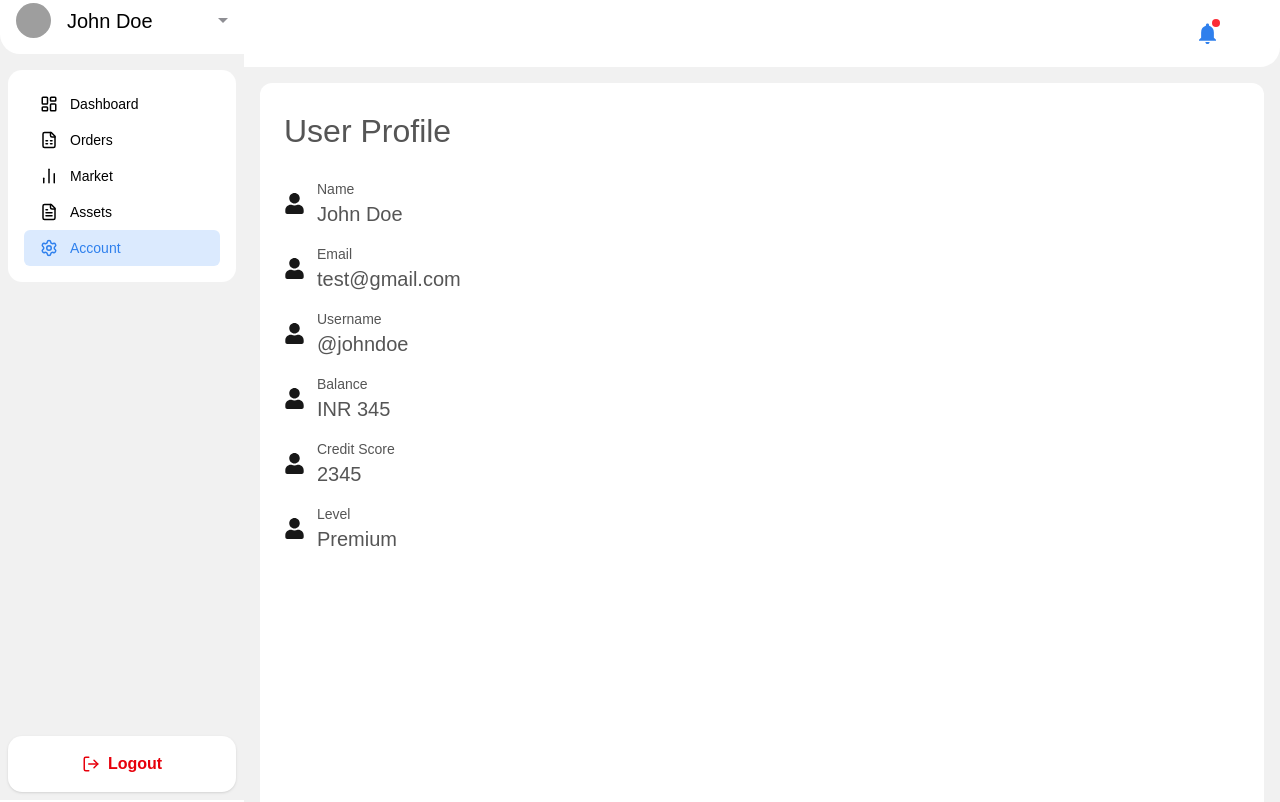
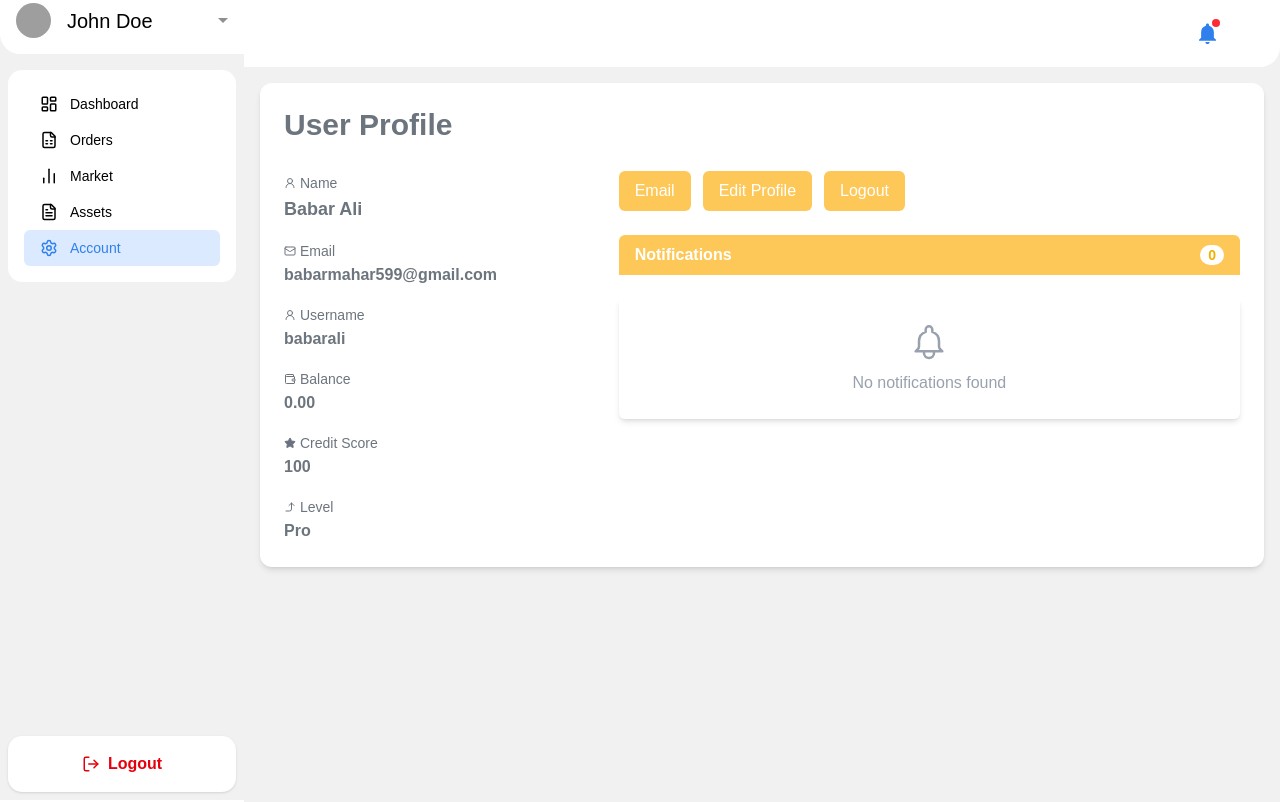
Before and after one commit to fahadsaeed8/cryptu, a Next.js app: page /account in a window 1280 px wide. Built offline with nearby package versions, Linux system fonts and the light colour scheme; grey boxes are pictures that could not be loaded.

Commit message:
make account page

```diff
--- a/app/account/page.tsx
+++ b/app/account/page.tsx
@@ -1,48 +1,289 @@
+// import DashboardLayout from "@/components/dashboardLayout";
+// import React from "react";
+// import { FaUser } from "react-icons/fa";
+
+// const Account = () => {
+//   interface ProfileField {
+//     label: string;
+//     value: string;
+//   }
+
+//   const profileData: ProfileField[] = [
+//     { label: "Name", value: "John Doe" },
+//     { label: "Email", value: "test@gmail.com" },
+//     { label: "Username", value: "@johndoe" },
+//     { label: "Balance", value: "INR 345" },
+//     { label: "Credit Score", value: "2345" },
+//     { label: "Level", value: "Premium" },
+//   ];
+//   return (
+//     <DashboardLayout>
+//       <div className=" bg-white h-screen rounded-xl">
+//         <div className=" p-6">
+//           <h2 className="mb-6 text-[32px] font-medium text-[#555555]">
+//             User Profile
+//           </h2>
+
+//           <div className="space-y-4">
+//             {profileData.map((item, idx) => (
+//               <div key={idx} className="flex items-center space-x-3">
+//                 <FaUser className="w-[21px] h-[21px]" />
+//                 <div>
+//                   <p className=" text-[14px] font-medium text-[#555555]">
+//                     {item.label}
+//                   </p>
+//                   <p className=" text-xl font-medium text-[#555555]">
+//                     {item.value}
+//                   </p>
+//                 </div>
+//               </div>
+//             ))}
+//           </div>
+//         </div>
+//       </div>
+//     </DashboardLayout>
+//   );
+// };
+
+// export default Account;
+"use client";
+
+import { useState } from "react";
+import Link from "next/link";
+import { useRouter } from "next/navigation";
 import DashboardLayout from "@/components/dashboardLayout";
-import React from "react";
-import { FaUser } from "react-icons/fa";
+import {
+  CornerRightUp,
+  Mail,
+  Star,
+  User2,
+  Wallet,
+} from "lucide-react";
 
-const Account = () => {
-  interface ProfileField {
-    label: string;
-    value: string;
-  }
+export default function ProfilePage() {
+  const [activeSection, setActiveSection] = useState<"email" | "edit" | "none">(
+    "none"
+  );
+  const [email, setEmail] = useState("");
+  const [firstName, setFirstName] = useState("");
+  const [lastName, setLastName] = useState("");
+  const router = useRouter();
 
-  const profileData: ProfileField[] = [
-    { label: "Name", value: "John Doe" },
-    { label: "Email", value: "test@gmail.com" },
-    { label: "Username", value: "@johndoe" },
-    { label: "Balance", value: "INR 345" },
-    { label: "Credit Score", value: "2345" },
-    { label: "Level", value: "Premium" },
-  ];
+  // ✅ Email Form Submit
+  const handleEmailSubmit = (e: React.FormEvent) => {
+    e.preventDefault();
+    console.log("Email updated:", email);
+    alert(`Email updated successfully to: ${email}`);
+    setEmail("");
+    setActiveSection("none");
+  };
+
+  // ✅ Edit Profile Form Submit
+  const handleEditSubmit = (e: React.FormEvent) => {
+    e.preventDefault();
+    console.log("Profile updated:", { firstName, lastName });
+    alert(`Profile updated: ${firstName} ${lastName}`);
+    setFirstName("");
+    setLastName("");
+    setActiveSection("none");
+  };
+
+  // ✅ Logout Function
+  const handleLogout = () => {
+    console.log("Logging out...");
+    router.push("/login");
+  };
+
   return (
     <DashboardLayout>
-      <div className=" bg-white h-screen rounded-xl">
-        <div className=" p-6">
-          <h2 className="mb-6 text-[32px] font-medium text-[#555555]">
-            User Profile
-          </h2>
+      <div className="min-h-screenflex items-center justify-center">
+        <div className="bg-white w-full max-w-5xl rounded-xl shadow-md p-6">
+          <div className=" mb-7">
+            <h1 className="text-[#6c757d] font-semibold text-3xl">User Profile</h1>
+          </div>
+          <div className="flex flex-col md:flex-row gap-6">
+            {/* Left Info Section */}
+            <div className="w-full md:w-1/3 space-y-4 ">
+              <div>
+                <p className="text-sm text-[#6c757d] flex items-center gap-x-1">
+                  <User2 className=" w-3" /> Name
+                </p>
+                <h2 className="text-[#6c757d] font-bold text-lg">Babar Ali</h2>
+              </div>
 
-          <div className="space-y-4">
-            {profileData.map((item, idx) => (
-              <div key={idx} className="flex items-center space-x-3">
-                <FaUser className="w-[21px] h-[21px]" />
+              <div>
+                <p className="text-sm text-[#6c757d] flex items-center gap-x-1">
+                  <Mail className=" w-3" /> Email
+                </p>
+                <p className="text-[#6c757d] font-semibold">
+                  babarmahar599@gmail.com
+                </p>
+              </div>
+
+              <div>
+                <p className="text-sm text-[#6c757d] flex items-center gap-x-1">
+                  <User2 className=" w-3" /> Username
+                </p>
+                <p className="text-[#6c757d] font-semibold">babarali</p>
+              </div>
+
+              <div>
+                <p className="text-sm text-[#6c757d] flex items-center gap-x-1">
+                  <Wallet className=" w-3" /> Balance
+                </p>
+                <p className="text-[#6c757d] font-semibold">0.00</p>
+              </div>
+
+              <div>
+                <p className="text-sm text-[#6c757d] flex items-center gap-x-1">
+                  <Star className=" fill-gray-500 w-3" /> Credit Score
+                </p>
+                <p className="text-[#6c757d] font-semibold">100</p>
+              </div>
+
+              <div>
+                <p className="text-sm text-[#6c757d] flex items-center gap-x-1">
+                  <CornerRightUp className=" w-3" /> Level
+                </p>
+                <p className="text-[#6c757d] font-semibold">Pro</p>
+              </div>
+            </div>
+
+            {/* Right Side Section */}
+            <div className="w-full md:w-2/3 space-y-6">
+              {/* Buttons */}
+              <div className="flex flex-wrap gap-3">
+                <button
+                  onClick={() =>
+                    setActiveSection(activeSection === "email" ? "none" : "email")
+                  }
+                  className="bg-[#fdc857] cursor-pointer text-white px-4 py-2 rounded-md hover:bg-yellow-500 transition"
+                >
+                  Email
+                </button>
+
+                <button
+                  onClick={() =>
+                    setActiveSection(activeSection === "edit" ? "none" : "edit")
+                  }
+                  className="bg-[#fdc857] cursor-pointer text-white px-4 py-2 rounded-md hover:bg-yellow-500 transition"
+                >
+                  Edit Profile
+                </button>
+
+                <button
+                  onClick={handleLogout}
+                  className="bg-[#fdc857] cursor-pointer text-white px-4 py-2 rounded-md hover:bg-yellow-500 transition"
+                >
+                  Logout
+                </button>
+              </div>
+
+              {/* Dynamic Form Section */}
+              {activeSection === "email" && (
                 <div>
-                  <p className=" text-[14px] font-medium text-[#555555]">
-                    {item.label}
-                  </p>
-                  <p className=" text-xl font-medium text-[#555555]">
-                    {item.value}
-                  </p>
+                  <form onSubmit={handleEmailSubmit} className="space-y-3">
+                    <label className="font-semibold mb-3 text-[#6c757d]">
+                      Email
+                    </label>
+                    <input
+                      type="email"
+                      placeholder="Enter new email"
+                      value={email}
+                      onChange={(e) => setEmail(e.target.value)}
+                      className="w-full border border-gray-300 rounded-md px-2 py-3 bg-gray-100 focus:outline-none focus:ring-2 focus:ring-yellow-400"
+                      required
+                    />
+                    <div>
+                      <button
+                        type="submit"
+                        className="bg-[#ffd67e] w-full text-gray-700 cursor-pointer font-semibold px-4 py-2 rounded-md hover:bg-yellow-500 transition"
+                      >
+                        Submit
+                      </button>
+                    </div>
+                  </form>
                 </div>
+              )}
+
+              {activeSection === "edit" && (
+                <div>
+                  <form
+                    onSubmit={handleEditSubmit}
+                    className="space-y-3 grid grid-cols-1 lg:grid-cols-2 gap-x-3"
+                  >
+                    <div>
+                      <label
+                        htmlFor=""
+                        className=" font-semibold mb-3 text-[#6c757d]"
+                      >
+                        First Name
+                      </label>
+                      <input
+                        type="text"
+                        placeholder="First Name"
+                        value={firstName}
+                        onChange={(e) => setFirstName(e.target.value)}
+                        className="w-full bg-gray-100 border border-gray-300 rounded-md px-2 py-3 focus:outline-none focus:ring-2 focus:ring-yellow-400"
+                        required
+                      />
+                    </div>
+                    <div>
+                      <label
+                        htmlFor=""
+                        className=" font-semibold mb-3 text-[#6c757d]"
+                      >
+                        Last Name
+                      </label>
+                      <input
+                        type="text"
+                        placeholder="Last Name"
+                        value={lastName}
+                        onChange={(e) => setLastName(e.target.value)}
+                        className="w-full bg-gray-100 border border-gray-300 rounded-md px-2 py-3 focus:outline-none focus:ring-2 focus:ring-yellow-400"
+                        required
+                      />
+                    </div>
+                    <div className=" w-full col-span-full">
+                      <button
+                        type="submit"
+                        className="bg-[#ffd67e] w-full text-gray-700 cursor-pointer font-semibold px-4 py-2 rounded-md hover:bg-yellow-500 transition"
+                      >
+                        Submit
+                      </button>
+                    </div>
+                  </form>
+                </div>
+              )}
+
+              {/* Notification Box */}
+              <div className="bg-[#fdc857] rounded-t-md px-4 py-2 flex items-center justify-between">
+                <h3 className="font-semibold text-white">Notifications</h3>
+                <span className="bg-white text-yellow-500 text-sm font-semibold px-2 rounded-full">
+                  0
+                </span>
               </div>
-            ))}
+              <div className="bg-white rounded-b-md shadow-md p-6 flex flex-col items-center justify-center text-gray-400">
+                <svg
+                  xmlns="http://www.w3.org/2000/svg"
+                  className="h-10 w-10 mb-2"
+                  fill="none"
+                  viewBox="0 0 24 24"
+                  stroke="currentColor"
+                  strokeWidth={1.5}
+                >
+                  <path
+                    strokeLinecap="round"
+                    strokeLinejoin="round"
+                    d="M15 17h5l-1.405-1.405A2.032 2.032 0 0118 14.158V11a6.002 6.002 0 00-4-5.659V4a2 2 0 10-4 0v1.341C7.67 6.165 6 8.388 6 11v3.159c0 .538-.214 1.055-.595 1.436L4 17h5m6 0v1a3 3 0 11-6 0v-1m6 0H9"
+                  />
+                </svg>
+                <p>No notifications found</p>
+              </div>
+            </div>
           </div>
         </div>
       </div>
     </DashboardLayout>
   );
-};
-
-export default Account;
+}
```
Also changed, not shown: app/login/page.tsx (+18 -11 lines).
